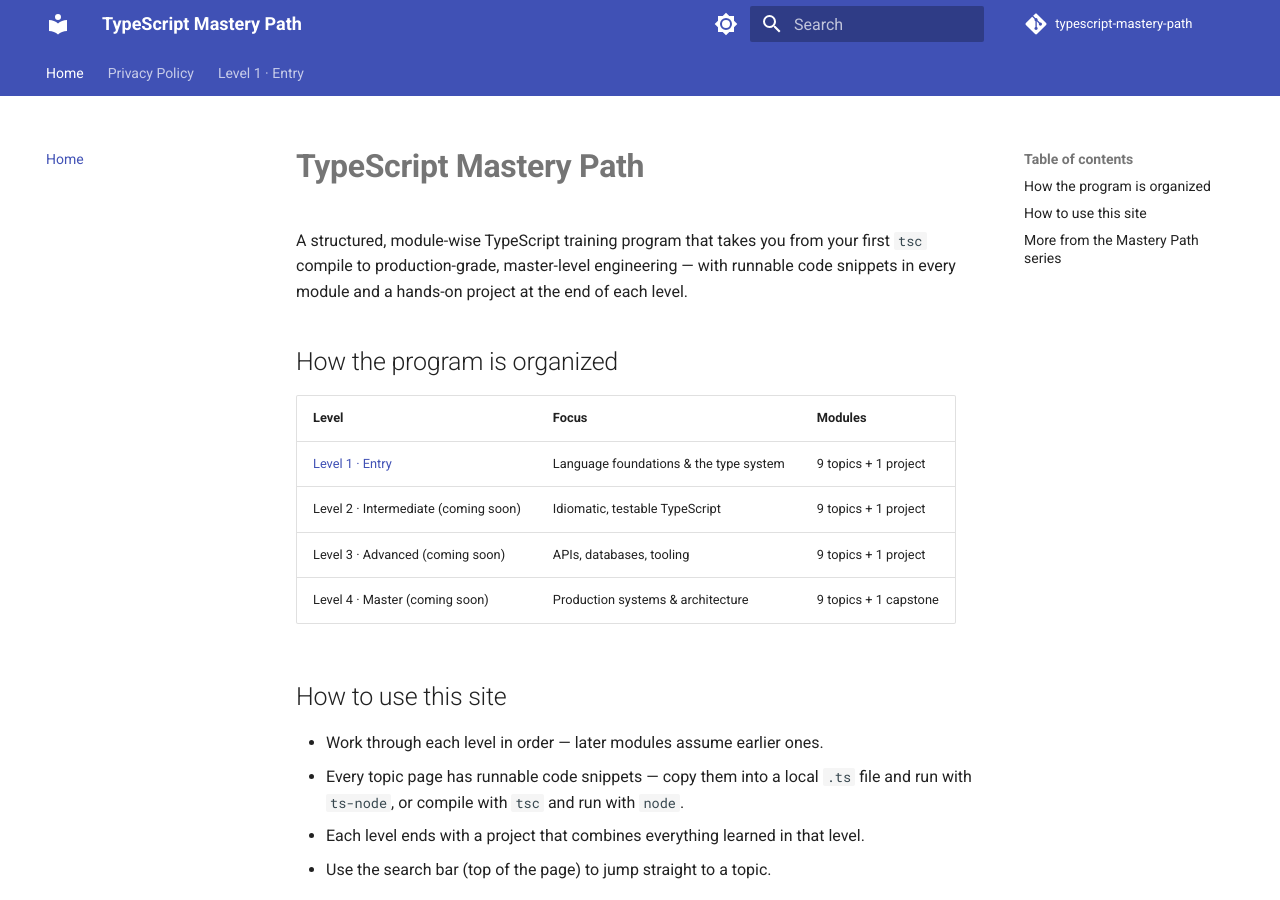
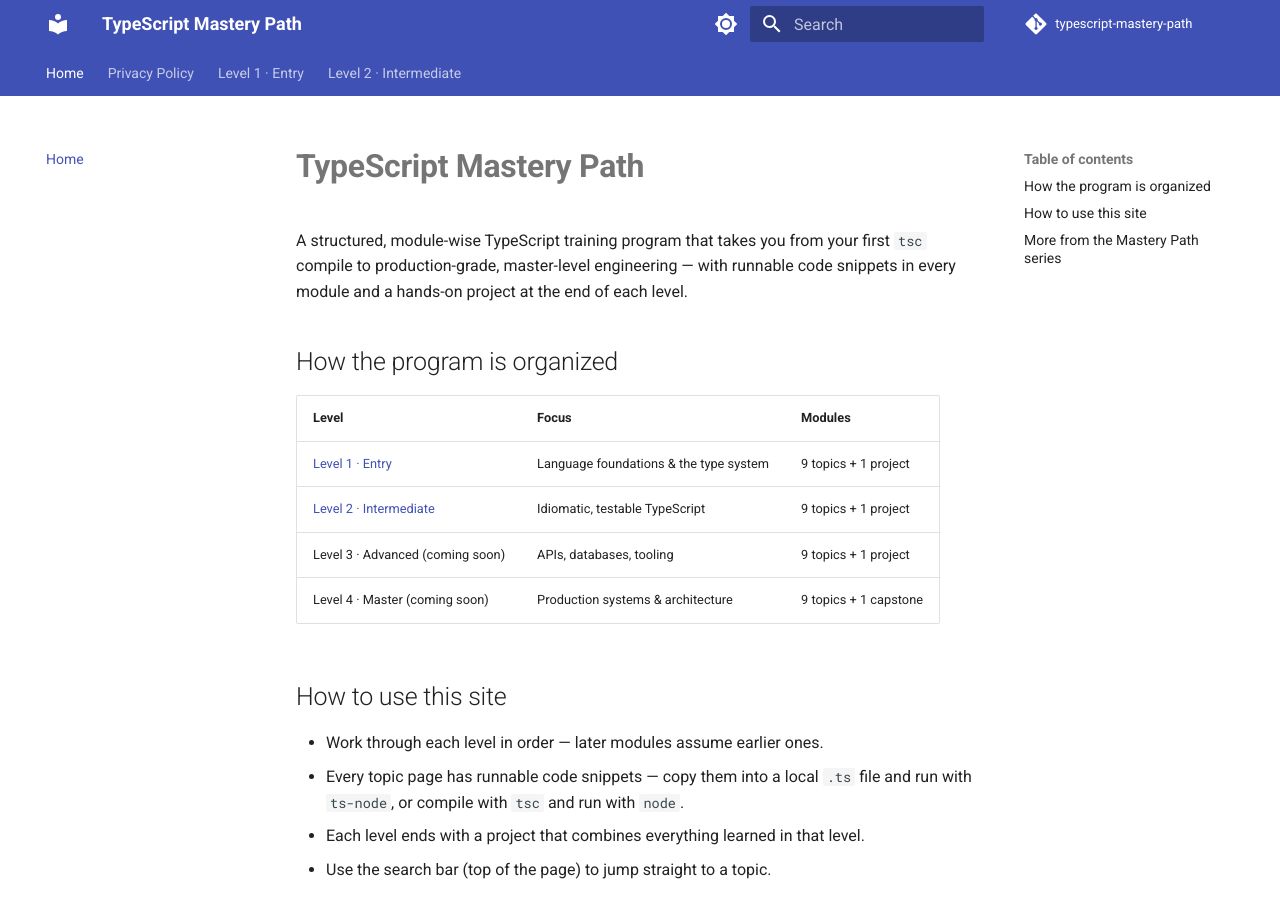
Before and after one commit to SIGILIPELLI/typescript-mastery-path, an MkDocs documentation site: the page built from docs/index.md, in a window 1280 px wide and 900 px high. Built offline with MkDocs 1.6.1 and Material for MkDocs 9.7.7, drawn with Linux system fonts in a browser that asks for light colours; comment, search, counter and statistics services are not loaded; part of the change alters nothing that is shown.

Commit message:
Restore finished level(s) to nav/sitemap/homepage
Real content is now written for this level; lifting the interim
AdSense thin-content exclusion put in place while it was still stubs.

Co-Authored-By: Claude Opus 5 <noreply@anthropic.com>

```diff
--- a/docs/index.md
+++ b/docs/index.md
@@ -15,7 +15,7 @@ each level.
 | Level | Focus | Modules |
 |-------|-------|---------|
 | [Level 1 · Entry](level-1/index.md) | Language foundations & the type system | 9 topics + 1 project |
-| Level 2 · Intermediate (coming soon) | Idiomatic, testable TypeScript | 9 topics + 1 project |
+| [Level 2 · Intermediate](level-2/index.md) | Idiomatic, testable TypeScript | 9 topics + 1 project |
 | Level 3 · Advanced (coming soon) | APIs, databases, tooling | 9 topics + 1 project |
 | Level 4 · Master (coming soon) | Production systems & architecture | 9 topics + 1 capstone |
 
--- a/mkdocs.yml
+++ b/mkdocs.yml
@@ -62,8 +62,19 @@ nav:
       - "08 · Enums": level-1/08-enums.md
       - "09 · Modules & tsconfig Deep Dive": level-1/09-modules-tsconfig.md
       - "10 · Project — Typed CLI To-Do App": level-1/10-project-todo-cli.md
+  - "Level 2 · Intermediate":
+      - Overview: level-2/index.md
+      - "01 · Union & Intersection Types": level-2/01-union-intersection-types.md
+      - "02 · Generics": level-2/02-generics.md
+      - "03 · Interfaces vs Type Aliases Deep Dive": level-2/03-interfaces-vs-types.md
+      - "04 · Classes Advanced": level-2/04-classes-advanced.md
+      - "05 · Utility Types": level-2/05-utility-types.md
+      - "06 · Async/Await with Types": level-2/06-async-await-types.md
+      - "07 · Testing with Jest + ts-jest": level-2/07-testing-jest.md
+      - "08 · Working with JSON/APIs": level-2/08-working-with-json-apis.md
+      - "09 · Type Narrowing & Type Guards": level-2/09-type-narrowing-guards.md
+      - "10 · Project — Typed Weather Dashboard": level-2/10-project-weather-dashboard.md
 # --- auto-pruned stub levels (see AdSense low-value-content fix) ---
 exclude_docs: |
-  level-2/*.md
   level-3/*.md
   level-4/*.md
```
